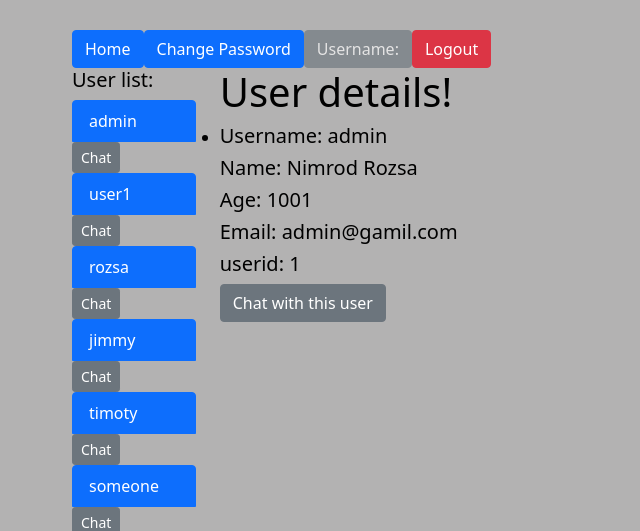
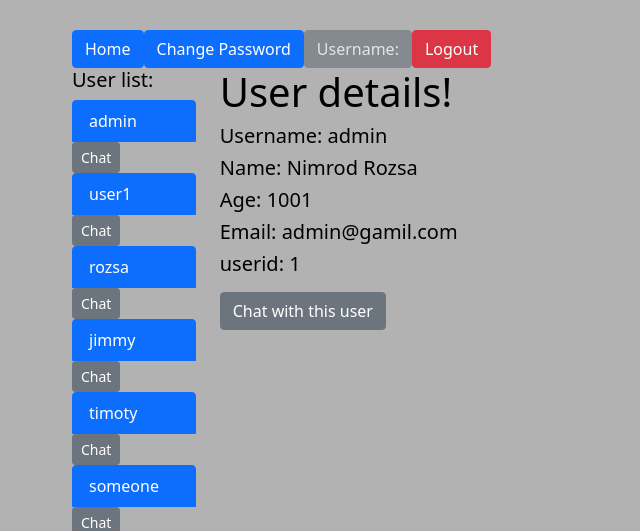
Before and after one commit to rozsanimrod/messenger, a Django app: page /1 in a window 1280 px wide. Shown: the top 531 px of the page, without its empty margins (0-640 px from the left). Run offline with Django 3.2, Linux system fonts and the light colour scheme; data comes from the database, SQL or seed files in the repository.

Commit message:
container

```diff
--- a/homepage/templates/homepage/detail.html
+++ b/homepage/templates/homepage/detail.html
@@ -32,7 +32,7 @@
 
 
         <div class="col-8">
-            <ul class="list-group">
+            <ul class="list-inline">
                 <h1>User details!</h1>
                 <li >
                     <h5>Username: {{ object.username }}</h5>
--- a/homepage/templates/homepage/home.html
+++ b/homepage/templates/homepage/home.html
@@ -20,8 +20,9 @@
         <div class="container my-container">
             <div class="row ">
             <div class="col-4 col_1" >
-                <h5>User list: </h5>
+
                     <ul>
+                    <h5>User list: </h5>
                         {% for result in object_list %}
                          <li class="list-group " >
                             <a href="{% url 'homepage:detail' result.id  %}"
```
